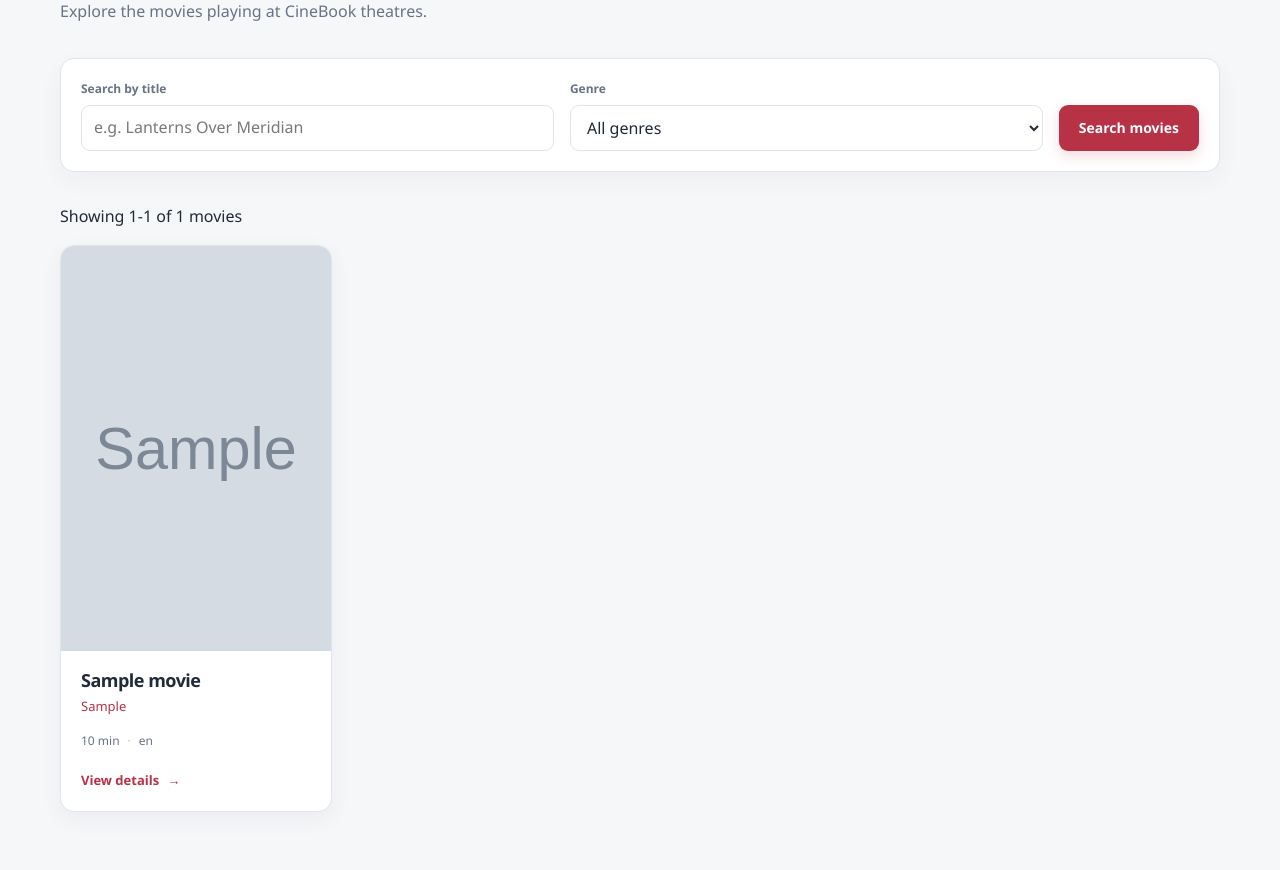
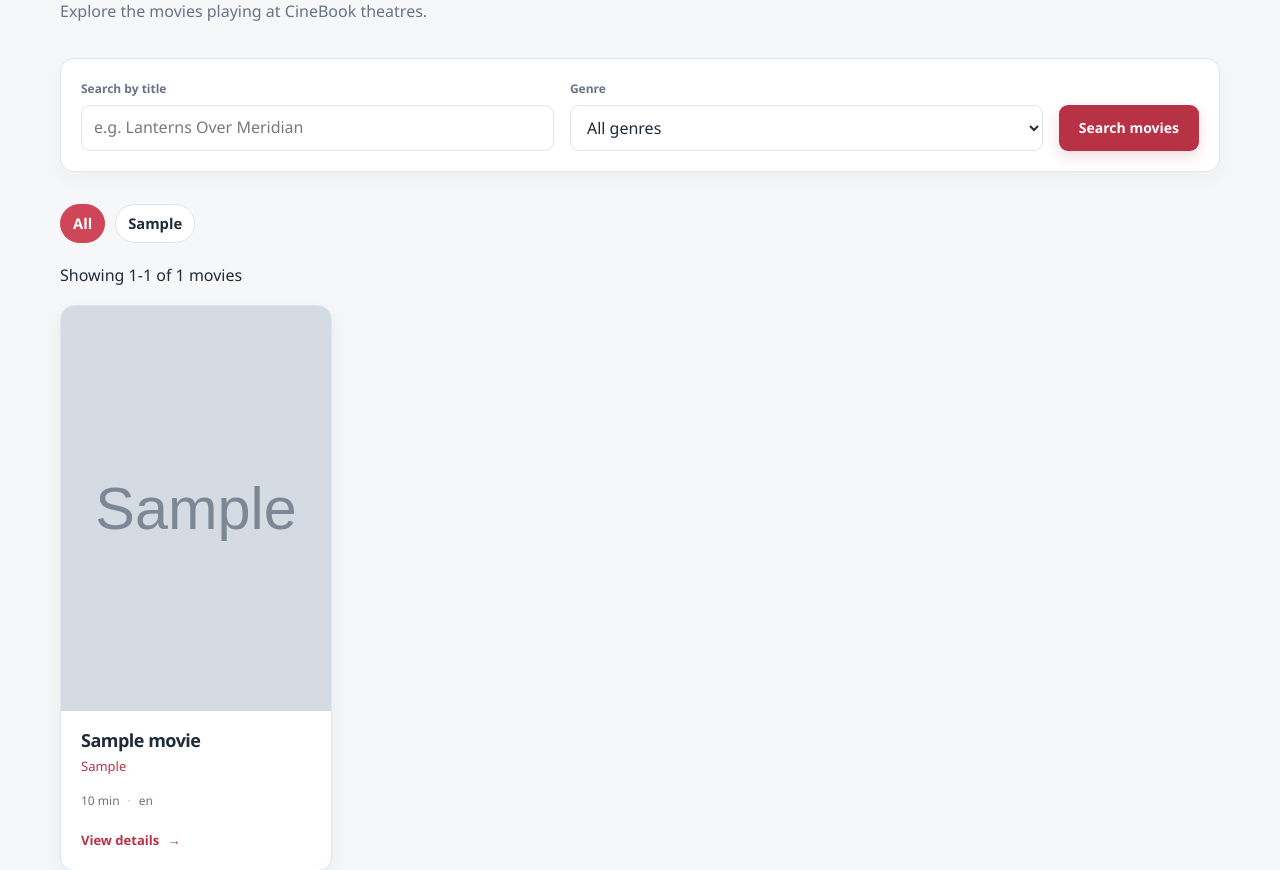
Before and after one commit to AmanKokate29/CineBook, a Django app: page /movies/ in a window 1280 px wide. Shown: the part 248-1118 px from the top of the page. Run offline with Django 5.2, Linux system fonts and the light colour scheme; tables that the repository leaves empty hold one stand-in row (values such as "Sample post"); grey boxes marked "Sample" are stand-in pictures; parts of the project's set-up code (start-up, migrations or seed data) failed here and were passed over.

Commit message:
Add quick genre filters to movie list

```diff
--- a/static/css/style.css
+++ b/static/css/style.css
@@ -579,6 +579,39 @@ h1 {
     color: var(--color-accent-bright);
 }
 
+.genre-pills {
+    display: flex;
+    flex-wrap: wrap;
+    gap: 10px;
+    margin: 16px 0 20px;
+}
+
+.genre-pill {
+    display: inline-flex;
+    align-items: center;
+    padding: 7px 12px;
+    border: 1px solid var(--color-border);
+    border-radius: 999px;
+    background: var(--color-surface);
+    color: var(--color-text);
+    font-size: 0.92rem;
+    font-weight: 600;
+    transition: background-color 160ms ease, border-color 160ms ease, color 160ms ease, transform 160ms ease;
+}
+
+.genre-pill:hover,
+.genre-pill:focus-visible {
+    transform: translateY(-1px);
+    border-color: rgba(207, 70, 88, 0.4);
+    color: var(--color-accent);
+}
+
+.genre-pill.is-selected {
+    border-color: var(--color-accent);
+    background: var(--color-accent);
+    color: #ffffff;
+}
+
 .movie-grid {
     display: grid;
     grid-template-columns: repeat(auto-fill, minmax(220px, 1fr));
--- a/templates/movies/movie_list.html
+++ b/templates/movies/movie_list.html
@@ -37,6 +37,15 @@
                 <a class="clear-filters" href="{% url 'movies:list' %}">Clear filters</a>
             {% endif %}
         </form>
+
+        {% if genres %}
+            <div class="genre-pills" aria-label="Browse by genre">
+                <a class="genre-pill {% if not selected_genre %}is-selected{% endif %}" href="{% url 'movies:list' %}{% if search_query %}?q={{ search_query|urlencode }}{% endif %}">All</a>
+                {% for genre in genres %}
+                    <a class="genre-pill {% if selected_genre == genre %}is-selected{% endif %}" href="{% url 'movies:list' %}?{% if search_query %}q={{ search_query|urlencode }}&amp;{% endif %}genre={{ genre|urlencode }}">{{ genre }}</a>
+                {% endfor %}
+            </div>
+        {% endif %}
 
         {% if movies %}
             {% if has_filters %}
```
Also changed, not shown: movies/tests.py (+10 -0 lines).
